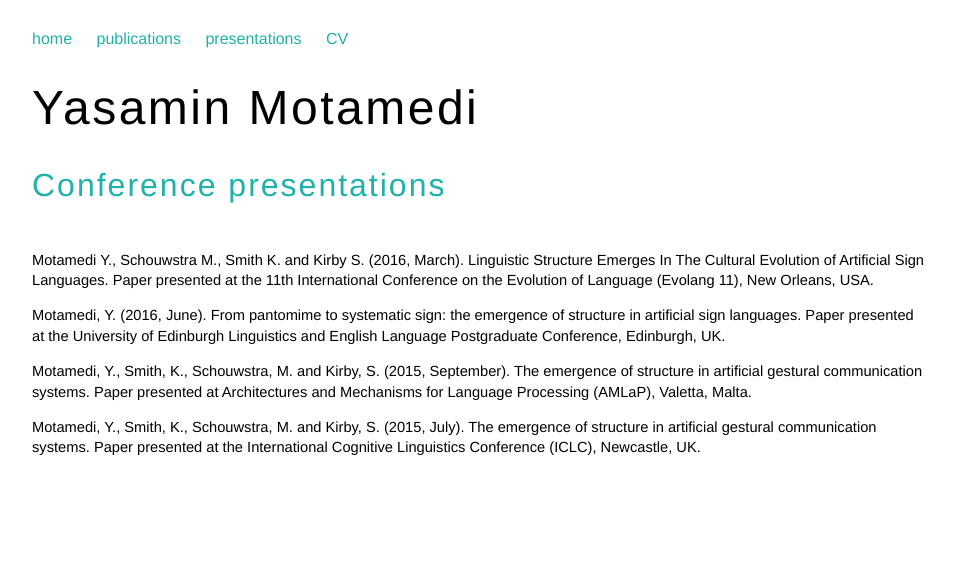
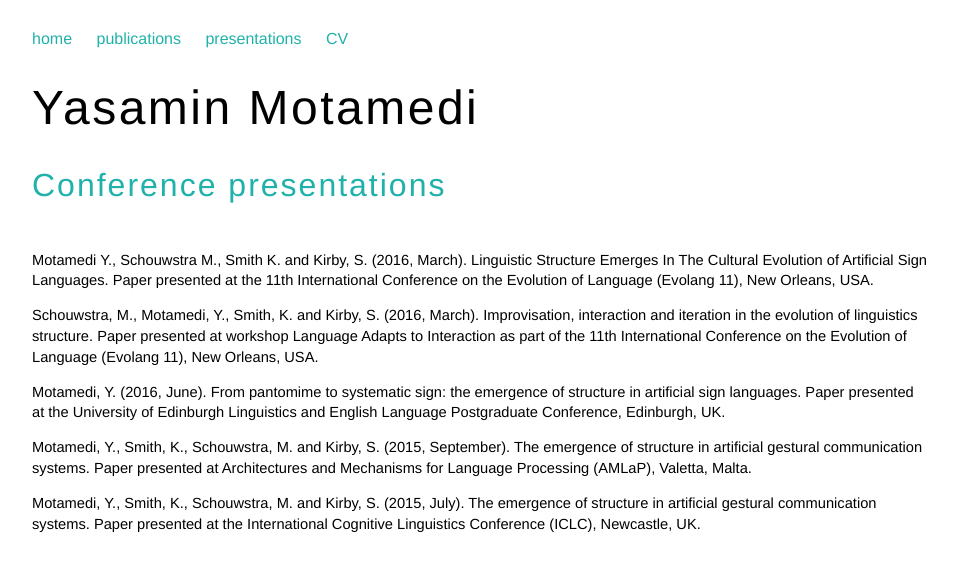
Before and after one commit to ymotamedi/ymotamedi.github.io, a Jekyll site: the page built from presentations.html, in a window 1280 px wide. Shown: the top 571 px of the page, without its empty margins (160-1117 px from the left). Built offline with Jekyll 4.4.1, drawn with Linux system fonts in a browser that asks for light colours.

Commit message:
Update presentations.html

```diff
--- a/presentations.html
+++ b/presentations.html
@@ -4,8 +4,12 @@ title: Presentations
 ---
 <h2>Conference presentations</h2>
 
-<p>Motamedi Y., Schouwstra M., Smith K. and Kirby S. (2016, March). Linguistic Structure Emerges In The Cultural Evolution of Artificial Sign Languages.
+<p>Motamedi Y., Schouwstra M., Smith K. and Kirby, S. (2016, March). Linguistic Structure Emerges In The Cultural Evolution of Artificial Sign Languages.
 Paper presented at the 11th International Conference on the Evolution of Language (Evolang 11), New Orleans, USA.</p>
+
+<p>Schouwstra, M., Motamedi, Y., Smith, K. and Kirby, S. (2016, March). Improvisation, interaction and iteration in the evolution of linguistics structure.
+  Paper presented at workshop Language Adapts to Interaction as part of the 11th International Conference on the Evolution of Language (Evolang 11),
+  New Orleans, USA. </p>
 
 <p>Motamedi, Y. (2016, June). From pantomime to systematic sign: the emergence of structure in artificial sign languages.
 Paper presented at the University of Edinburgh Linguistics and English Language Postgraduate Conference, Edinburgh, UK.</p>
```
